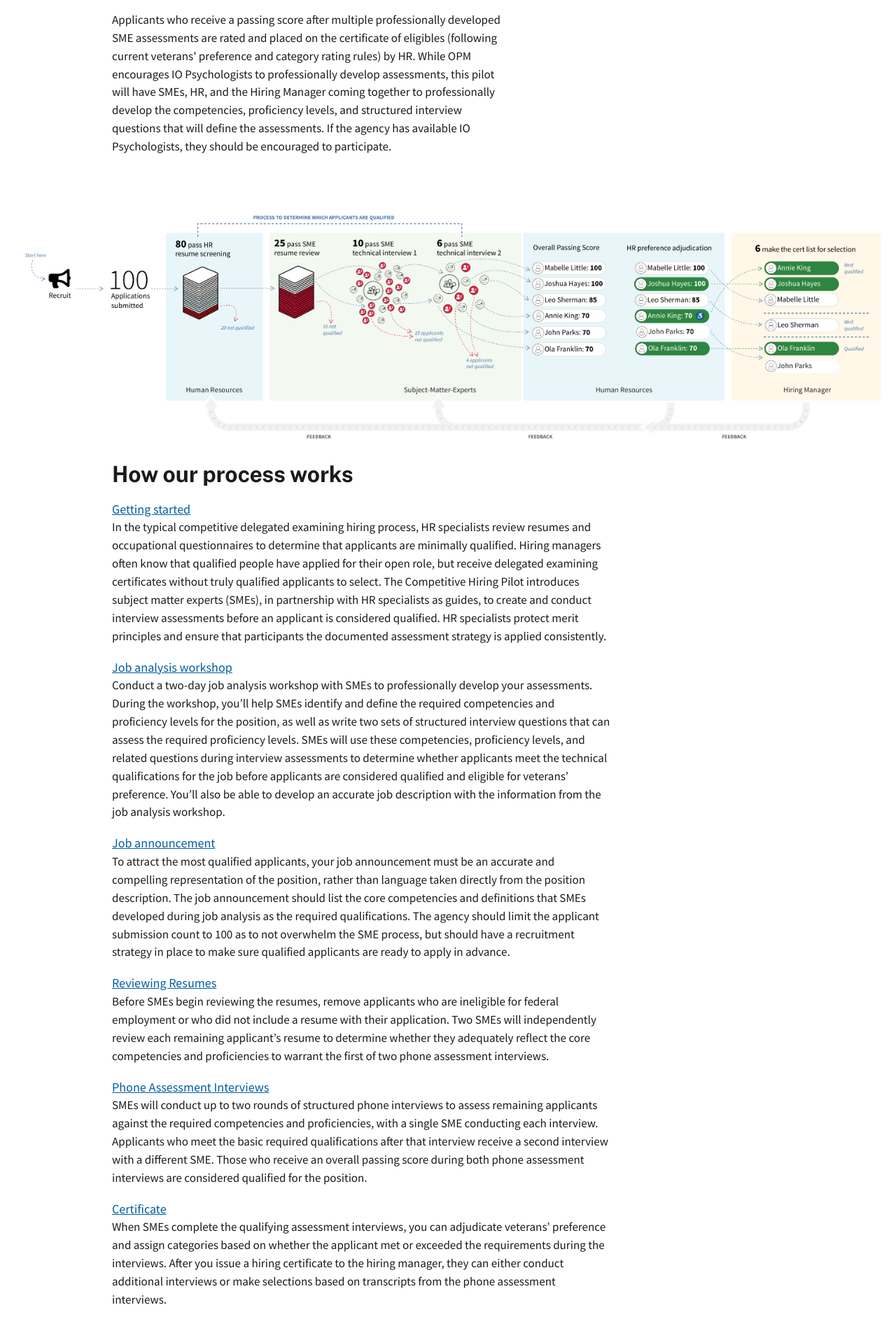
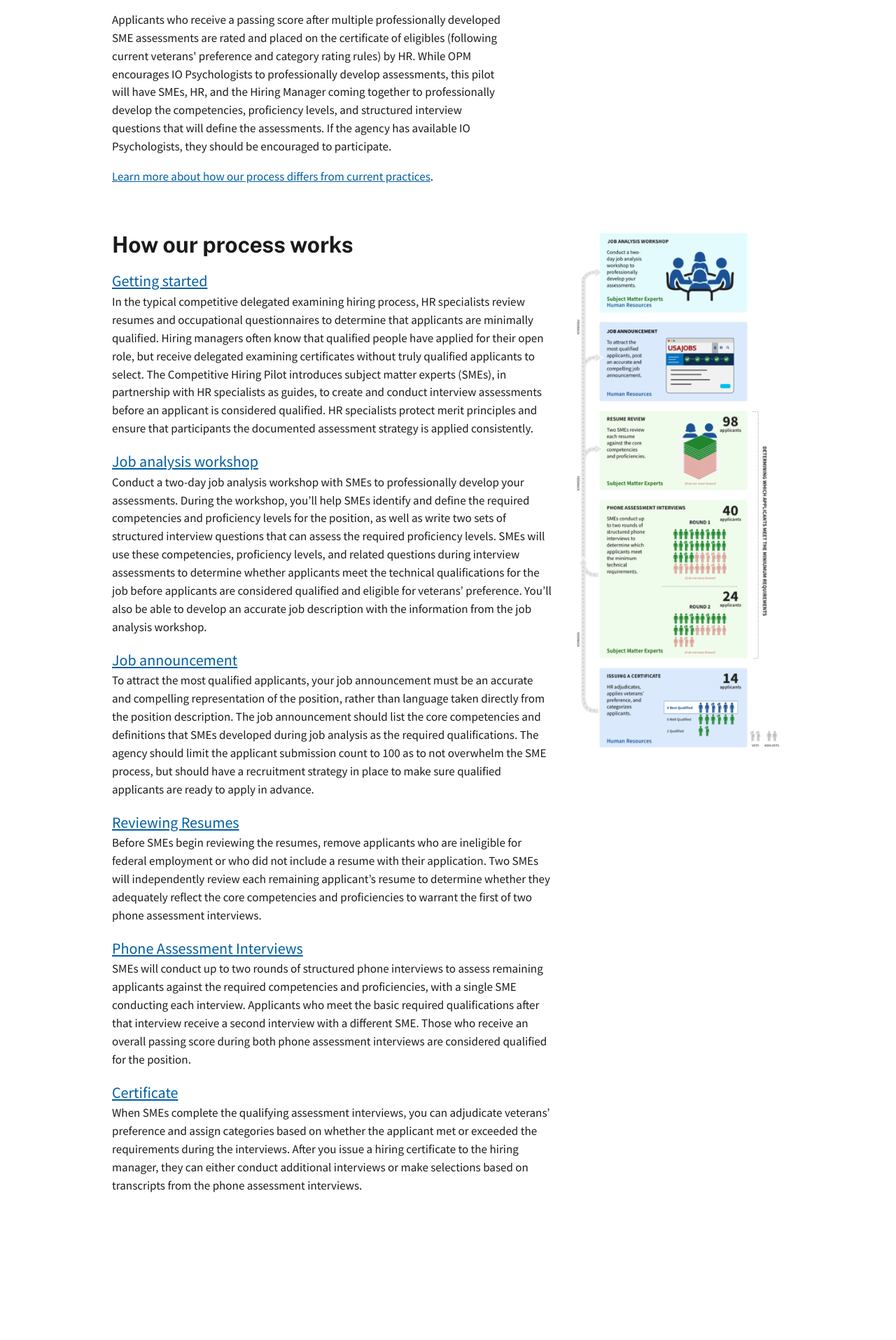
Before and after one commit to usds/SME-QA-Website, a Jekyll site: the page built from pages/about/our-process.html, in a window 1280 px wide. Shown: the part 500-2415 px from the top of the page at 70% size. Built offline with Jekyll 4.4.1, drawn with Linux system fonts in a browser that asks for light colours; after the commit the page ends 2297 px from its top, so only the background shows below that; some of the changed text lies outside the part shown.

Commit message:
Adds a differences page and new diagram for process.

```diff
--- a/pages/our-process.html
+++ b/pages/about/differences.html
@@ -1,54 +1,9 @@
 ---
 layout: default
 section: about
-permalink: /about/our-process/
-title: Our process
+permalink: /about/our-process/differences/
+title: How our process is different
 ---
-
-{% include _banner-beta.html %}
-<main id="main-content" role="main" class="usa-layout-docs usa-section chp-article">
-  <div class="grid-container">
-    <div class="grid-row grid-gap">
-      <div class="usa-layout-docs__main desktop:grid-col-9 usa-prose">
-        <p class="usa-intro">
-          In the current competitive hire process, agencies utilize HR resume review and occupational questionnaires to determine if a candidate is "minimally qualified", and applicants who pass this step are automatically "qualified" for categorization and preference application. The Competitive Hiring Pilot instead deploys resume review and multiple interviews as a <strong>pre-qualification</strong> for an overall passing score assessment.
-        </p>
-        <h4>How our process is different</h4>
-        <p>
-          Applicants who receive a passing score after multiple professionally developed SME assessments are rated and placed on the certificate of eligibles (following current veterans' preference and category rating rules) by HR. While OPM encourages IO
-          Psychologists to professionally develop assessments, this pilot will have SMEs, HR, and the Hiring Manager coming together to professionally develop the competencies, proficiency levels, and structured interview questions that will define the
-          assessments. If the agency has available IO Psychologists, they should be encouraged to participate.
-        </p>
-      </div>
-    </div>
-  </div>
-</main>
-<a href="{{site.baseurl}}/assets/img/multi-hurdle-process-v3.4.png" target="_blank">
-  <img src="{{site.baseurl}}/assets/img/multi-hurdle-process-v3.4.png" alt="Our multi-hurdle process diagram">
-</a>
-
-  <div class="grid-container">
-    <div class="grid-row grid-gap">
-      <div class="usa-layout-docs__main desktop:grid-col-9 usa-prose">
-      <h2>How our process works</h2>
-{% assign hiring-phases = site.data.navigation['hiring-phases'] %}
-{% for hiring-phase in hiring-phases %}
-  {% assign _href = hiring-phase.href %}
-  {% assign phase-page = site.pages | where: "permalink", _href %}
-  {% if hiring-phase.text == 'Overview' %}
-    {% continue %}
-  {% else %}
-<dl class="chp-page-list">
-    {% for phase in phase-page %}
-  <dt class="chp-page-list__title"><a href="{{ site.baseurl }}{{ phase.permalink }}">{{ phase.title }}</a></dt>
-  <dd class="chp-page-list__desc">{{ phase.intro }}</dd>
-    {% endfor %}
-</dl>
-  {% endif %}
-{% endfor %}
-    </div>
-  </div>
-</div>
 
 <div class="process-steps">
   <div class="grid-container">
--- /dev/null
+++ b/pages/about/our-process.html
@@ -0,0 +1,54 @@
+---
+layout: default
+section: about
+permalink: /about/our-process/
+title: Our process
+---
+
+{% include _banner-beta.html %}
+<main id="main-content" role="main" class="usa-layout-docs usa-section chp-article">
+  <div class="grid-container">
+    <div class="grid-row grid-gap">
+      <div class="usa-layout-docs__main desktop:grid-col-9 usa-prose">
+        <p class="usa-intro">
+          In the current competitive hire process, agencies utilize HR resume review and occupational questionnaires to determine if a candidate is "minimally qualified", and applicants who pass this step are automatically "qualified" for categorization and preference application. The Competitive Hiring Pilot instead deploys resume review and multiple interviews as a <strong>pre-qualification</strong> for an overall passing score assessment.
+        </p>
+        <h4>How our process is different</h4>
+        <p>
+          Applicants who receive a passing score after multiple professionally developed SME assessments are rated and placed on the certificate of eligibles (following current veterans' preference and category rating rules) by HR. While OPM encourages IO Psychologists to professionally develop assessments, this pilot will have SMEs, HR, and the Hiring Manager coming together to professionally develop the competencies, proficiency levels, and structured interview questions that will define the assessments. If the agency has available IO Psychologists, they should be encouraged to participate. </p>
+          <p>
+            <a href="{{ site.baseurl }}/about/differences/">Learn more about how our process differs from current practices</a>.
+          </p>
+      </div>
+    </div>
+  </div>
+</main>
+<div class="grid-container">
+  <div class="grid-row grid-gap">
+    <div class="desktop:grid-col-8 usa-prose">
+      <h2>How our process works</h2>
+      {% assign hiring-phases = site.data.navigation['hiring-phases'] %}
+      {% for hiring-phase in hiring-phases %}
+      {% assign _href = hiring-phase.href %}
+      {% assign phase-page = site.pages | where: "permalink", _href %}
+      {% if hiring-phase.text == 'Overview' %}
+        {% continue %}
+      {% else %}
+      <dl class="chp-page-list chp-page-list--process">
+        {% for phase in phase-page %}
+      <dt class="chp-page-list__title chp-page-list--process__title">
+        <a href="{{ site.baseurl }}{{ phase.permalink }}">{{ phase.title }}</a>
+      </dt>
+      <dd class="chp-page-list__desc">{{ phase.intro }}</dd>
+        {% endfor %}
+      </dl>
+      {% endif %}
+      {% endfor %}
+    </div>
+    <div class="desktop:grid-col-4 usa-prose">
+      <a href="{{site.baseurl}}/assets/img/process-diagram-vertical.png" target="_blank">
+        <img src="{{site.baseurl}}/assets/img/process-diagram-vertical.png" alt="Our multi-hurdle process diagram">
+      </a>
+    </div>
+  </div>
+</div>
```
Also changed, not shown: _scss/_uswds-theme-custom-styles.scss (+10 -0 lines), _scss/_uswds-theme-utilities.scss (+10 -0 lines), assets/img/process-diagram-vertical.png (added), assets/stylesheets/styles.css, 1 other file.
